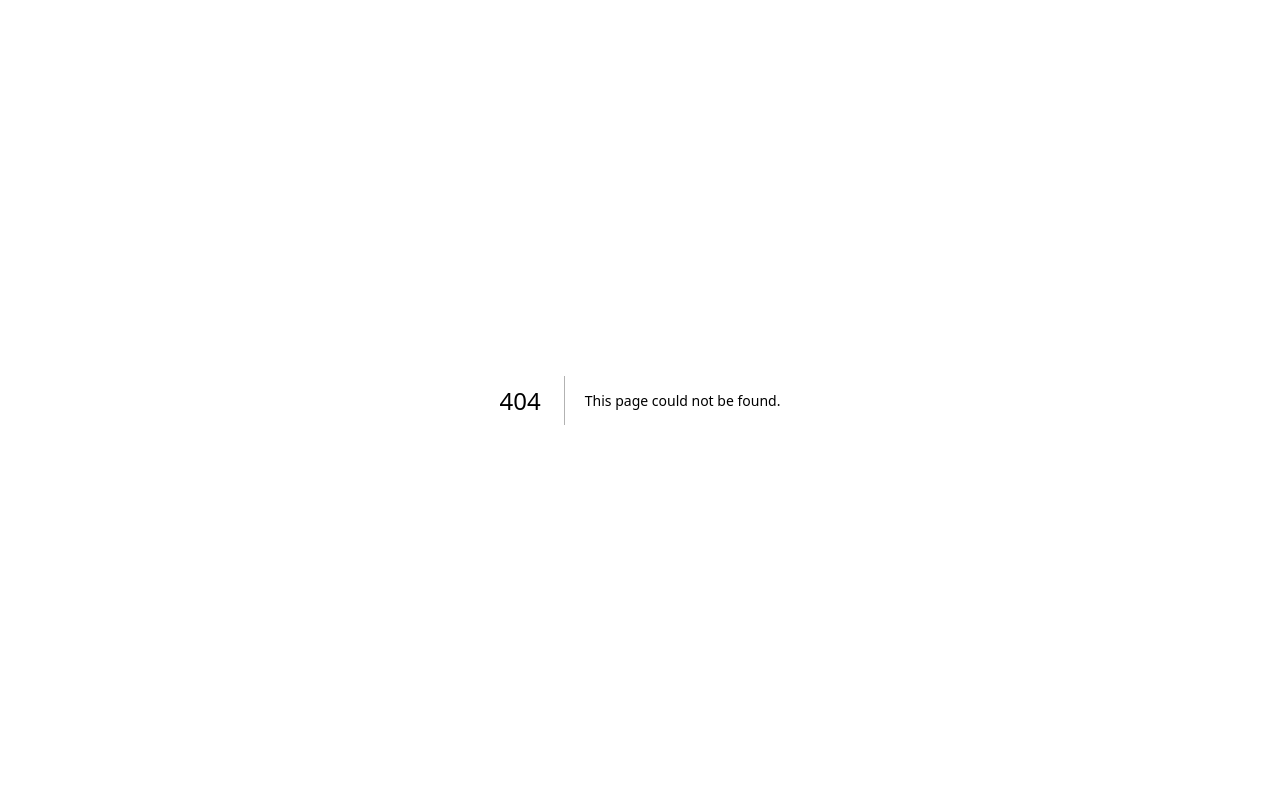
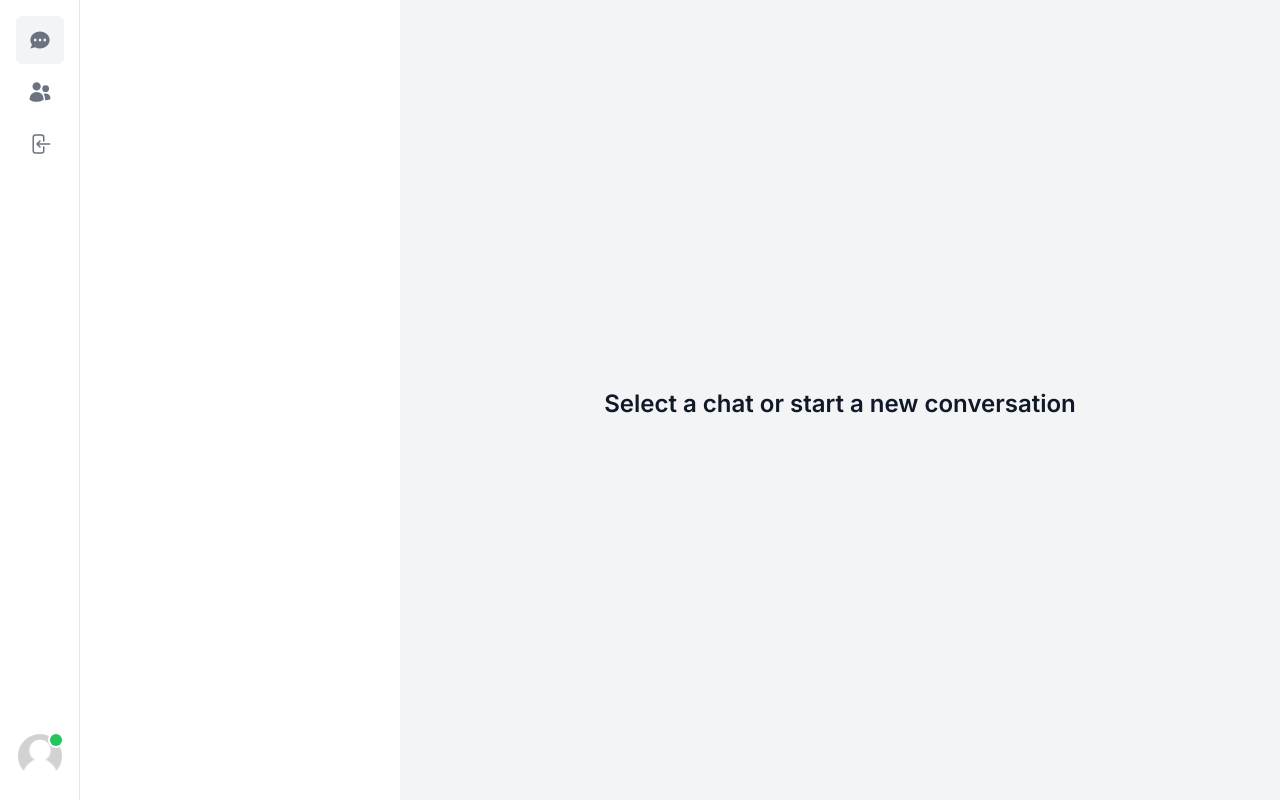
Before and after one commit to Di-void/messenger-clone, a Next.js app: page /conversations in a window 1280 px wide. Before the commit this address had no page. Built offline with nearby package versions, Linux system fonts and the light colour scheme; no server answers.

Commit message:
feat: create conversations page and layout

```diff
--- /dev/null
+++ b/app/conversations/layout.tsx
@@ -0,0 +1,15 @@
+import React from "react";
+import Sidebar from "../components/Sidebar/Sidebar";
+
+export default async function ConversationLayout({
+  children,
+}: {
+  children: React.ReactNode;
+}) {
+  return (
+    // @ts-expect-error Server Component
+    <Sidebar>
+      <div className="h-full">{children}</div>
+    </Sidebar>
+  );
+}
--- /dev/null
+++ b/app/conversations/page.tsx
@@ -0,0 +1,19 @@
+"use client";
+
+import clsx from "clsx";
+import useConversation from "../hooks/useConversation";
+import EmptyState from "../components/EmptyState";
+
+const Home = () => {
+  const { isOpen } = useConversation();
+
+  return (
+    <div
+      className={clsx("lg:pl-80 h-full lg:block", isOpen ? "block" : "hidden")}
+    >
+      <EmptyState />
+    </div>
+  );
+};
+
+export default Home;
```
